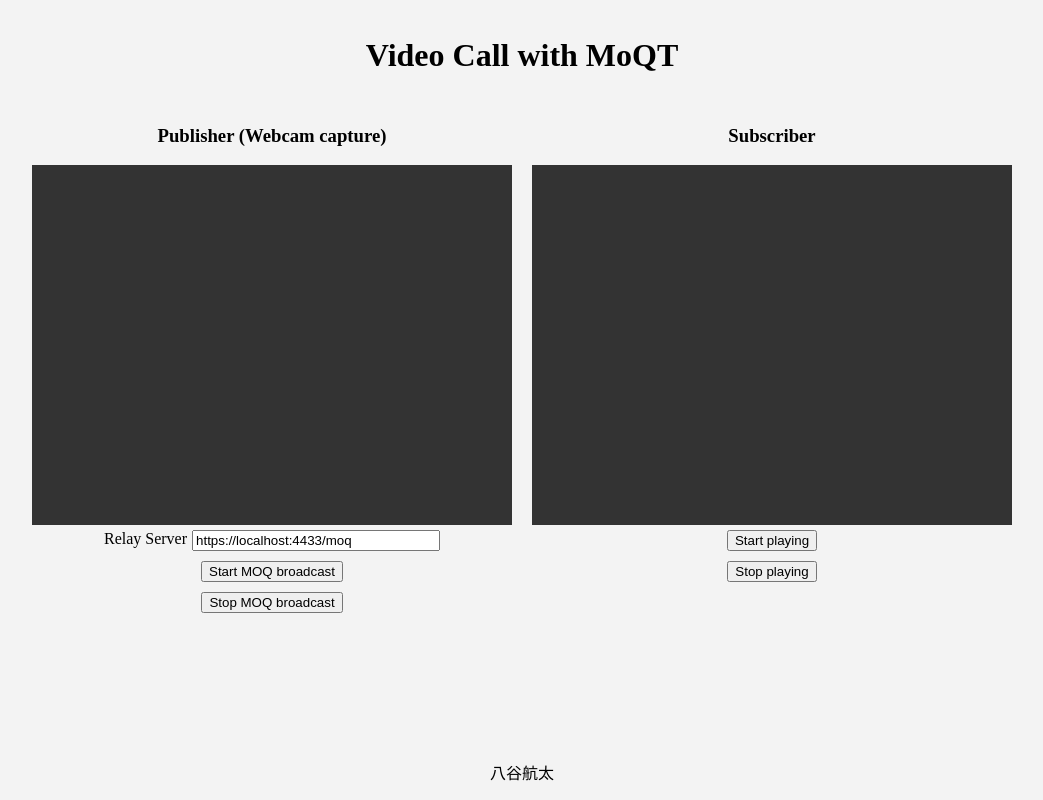
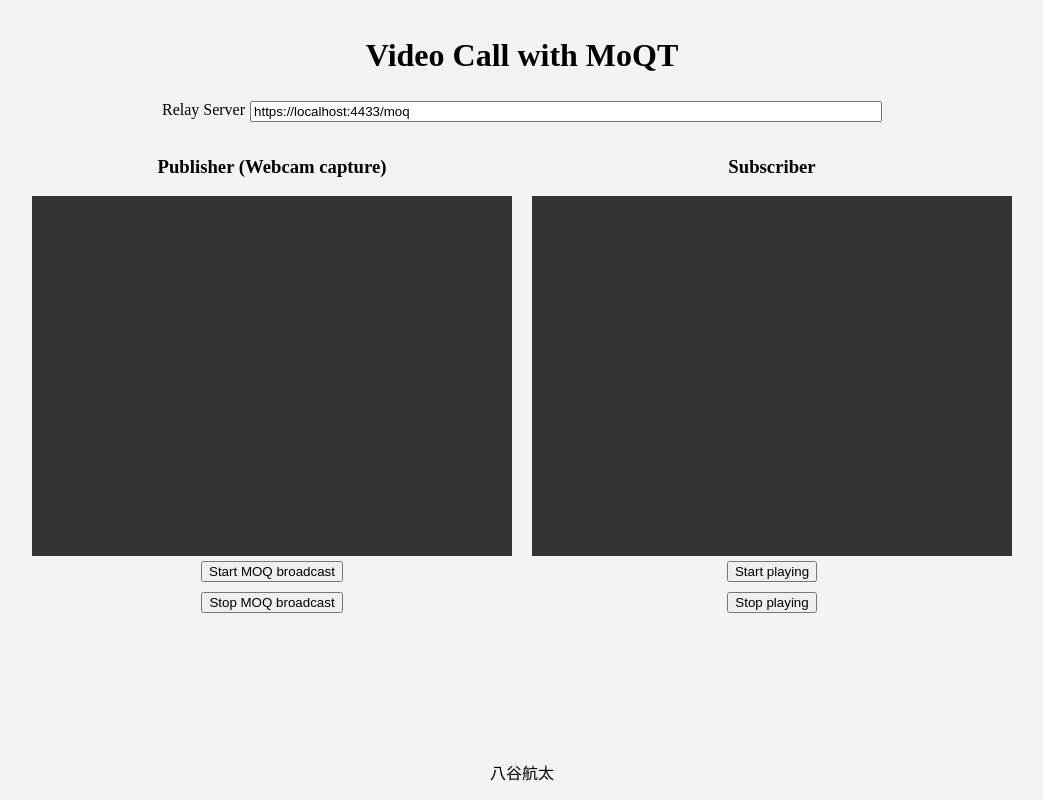
Before and after one commit to kota-yata/media-over-quic-experiment, a SvelteKit app: page / in a window 1280 px wide. Shown: the whole page, without its empty margins (118-1161 px from the left). Built offline with nearby package versions, Linux system fonts and the light colour scheme; no server answers.

Commit message:
move the input element

```diff
--- a/src/routes/+page.svelte
+++ b/src/routes/+page.svelte
@@ -64,14 +64,14 @@
 <!-- svelte-ignore a11y-media-has-caption -->
 <div class="container">
   <h1>Video Call with MoQT</h1>
+  <div class="relay-server">
+    <label for="relay-server-url">Relay Server</label>
+    <input type="text" name="relay-server-url" bind:value={moqtServerUrl} placeholder="https://localhost:4433/moq" />
+  </div>
   <div class="container-videos">
     <div class="left">
       <h3>Publisher (Webcam capture)</h3>
       <video autoplay muted playsinline bind:this={liveEl} />
-      <div class="left-server">
-        <label for="ServerUrl">Relay Server</label>
-        <input type="text" name="ServerUrl" bind:value={moqtServerUrl} placeholder="https://localhost:4433/moq" />
-      </div>
       <button on:click={async () => await moqBroadcastOnclick()}>Start MOQ broadcast</button>
       <button on:click={async () => await moqStopBroadcastOnClick()}>Stop MOQ broadcast</button>
     </div>
@@ -91,6 +91,16 @@
     flex-direction: column;
     align-items: center;
     justify-content: center;
+    .relay-server {
+      width: 100%;
+      margin: 5px;
+      display: flex;
+      justify-content: center;
+      input {
+        margin-left: 5px;
+        width: 50%;
+      }
+    }
     &-videos {
       margin: 10px 0 0 0;
       display: flex;
@@ -103,18 +113,6 @@
         justify-content: start;
         align-items: center;
       }
-      .left {
-        &-server {
-          width: 100%;
-          margin: 5px;
-          display: flex;
-          justify-content: center;
-          input {
-            margin-left: 5px;
-            width: 50%;
-          }
-        }
-      }
     }
     canvas {
       background-color: #333;
```
